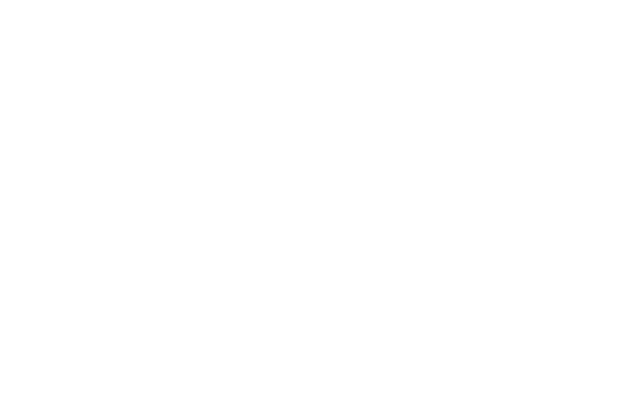
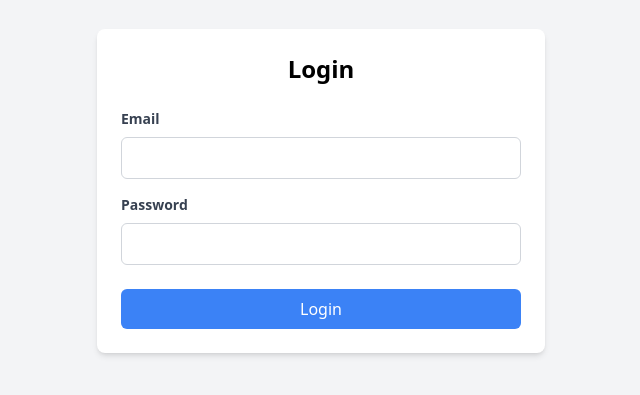
Before and after one commit to Namnm204/test_tintuc, a React (Vite) app in the folder front_end/: page /login in a window 1280 px wide. Before the commit this address had no page. Shown: the part 209-604 px from the top of the page, without its empty margins (319-959 px from the left). Built offline with nearby package versions, Linux system fonts and the light colour scheme.

Commit message:
private done

```diff
--- a/front_end/src/App.jsx
+++ b/front_end/src/App.jsx
@@ -6,15 +6,46 @@ import UserList from "./pages/admin/products/UserList ";
 import UserForm from "./pages/admin/products/UserForm";
 import AdminLayout from "./layout/admin/index";
 import ProductDetailPage from "./pages/admin/products/ProductDetailPage";
+import PrivateRoute from "./PrivateRoute";
+import Login from "./pages/admin/user/Login ";
 
 function App() {
   return (
     <Routes>
       <Route path="" element={<Client />}></Route>
-      <Route path="admin" element={<AdminLayout />}>
-        <Route path="" element={<UserList />} />
-        <Route path="add" element={<UserForm />} />
-        <Route path=":id" element={<ProductDetailPage />} />
+      <Route path="login" element={<Login />}></Route>
+      <Route
+        path="admin"
+        element={
+          <PrivateRoute>
+            <AdminLayout />
+          </PrivateRoute>
+        }
+      >
+        <Route
+          path=""
+          element={
+            <PrivateRoute>
+              <UserList />
+            </PrivateRoute>
+          }
+        />
+        <Route
+          path="add"
+          element={
+            <PrivateRoute>
+              <UserForm />
+            </PrivateRoute>
+          }
+        />
+        <Route
+          path=":id"
+          element={
+            <PrivateRoute>
+              <ProductDetailPage />
+            </PrivateRoute>
+          }
+        />
       </Route>
     </Routes>
   );
--- /dev/null
+++ b/front_end/src/PrivateRoute.jsx
@@ -0,0 +1,29 @@
+import { Navigate } from "react-router-dom";
+
+// Function to retrieve user from localStorage
+const getUser = () => {
+  const user = localStorage.getItem("user") || {};
+  try {
+    return user ? JSON.parse(user) : null; // Try parsing, return null if not found or invalid
+  } catch (error) {
+    console.error("Error parsing user from localStorage:", error); // Optional: Log the error
+    return null; // Return null if parsing fails
+  }
+};
+
+const PrivateRoute = ({ children }) => {
+  const user = getUser();
+  const isAdmin = user && user.role === "admin"; // Check if the user is an admin
+
+  if (!isAdmin) {
+    return <Navigate to="/login" />; // Redirect to login if not authenticated
+  }
+
+  if (!isAdmin) {
+    return <div>Bạn đéo có quyền vào trang này</div>; // Custom message for non-admin users
+  }
+
+  return children; // Return the protected content if authenticated and an admin
+};
+
+export default PrivateRoute;
--- /dev/null
+++ b/front_end/src/pages/admin/user/Login .jsx
@@ -0,0 +1,95 @@
+import React, { useState } from "react";
+import { useNavigate } from "react-router-dom";
+
+const Login = () => {
+  const [email, setEmail] = useState("");
+  const [password, setPassword] = useState("");
+  const [error, setError] = useState("");
+  const [loading, setLoading] = useState(false);
+  const navigate = useNavigate();
+
+  const handleLogin = async (e) => {
+    e.preventDefault();
+    setLoading(true);
+    setError("");
+
+    try {
+      const response = await fetch(
+        "https://my-worker.namdaynay001.workers.dev/login",
+        {
+          method: "POST",
+          headers: {
+            "Content-Type": "application/json",
+          },
+          body: JSON.stringify({ email, password }),
+        }
+      );
+
+      const data = await response.json();
+      console.log("Phản hồi API:", data);
+
+      setLoading(false);
+
+      if (response.ok && data.user) {
+        // Lưu thông tin vào localStorage
+        localStorage.setItem("user", JSON.stringify(data.user));
+        alert("Đăng nhập thành công");
+        navigate("/admin");
+      } else {
+        alert(data.message || "Đăng nhập thất bại");
+      }
+    } catch (error) {
+      setLoading(false);
+      console.error("Lỗi kết nối:", error);
+      setError("Không thể kết nối đến máy chủ");
+    }
+  };
+
+  return (
+    <div className="flex justify-center items-center min-h-screen bg-gray-100">
+      <div className="w-full max-w-md p-6 bg-white shadow-md rounded-lg">
+        <h2 className="text-2xl font-bold text-center mb-6">Login</h2>
+        <form onSubmit={handleLogin}>
+          <div className="mb-4">
+            <label className="block text-gray-700 text-sm font-semibold mb-2">
+              Email
+            </label>
+            <input
+              type="email"
+              value={email}
+              onChange={(e) => setEmail(e.target.value)}
+              required
+              className="w-full px-4 py-2 border border-gray-300 rounded-md focus:outline-none focus:ring-2 focus:ring-blue-500"
+            />
+          </div>
+          <div className="mb-6">
+            <label className="block text-gray-700 text-sm font-semibold mb-2">
+              Password
+            </label>
+            <input
+              type="password"
+              value={password}
+              onChange={(e) => setPassword(e.target.value)}
+              required
+              className="w-full px-4 py-2 border border-gray-300 rounded-md focus:outline-none focus:ring-2 focus:ring-blue-500"
+            />
+          </div>
+          <button
+            type="submit"
+            disabled={loading}
+            className={`w-full py-2 text-white rounded-md ${
+              loading ? "bg-gray-400" : "bg-blue-500 hover:bg-blue-600"
+            }`}
+          >
+            {loading ? "Logging in..." : "Login"}
+          </button>
+        </form>
+        {error && (
+          <div className="mt-4 text-red-500 text-sm text-center">{error}</div>
+        )}
+      </div>
+    </div>
+  );
+};
+
+export default Login;
```
Also changed, not shown: 2 other files (tests, documents, lock files or other folders).
